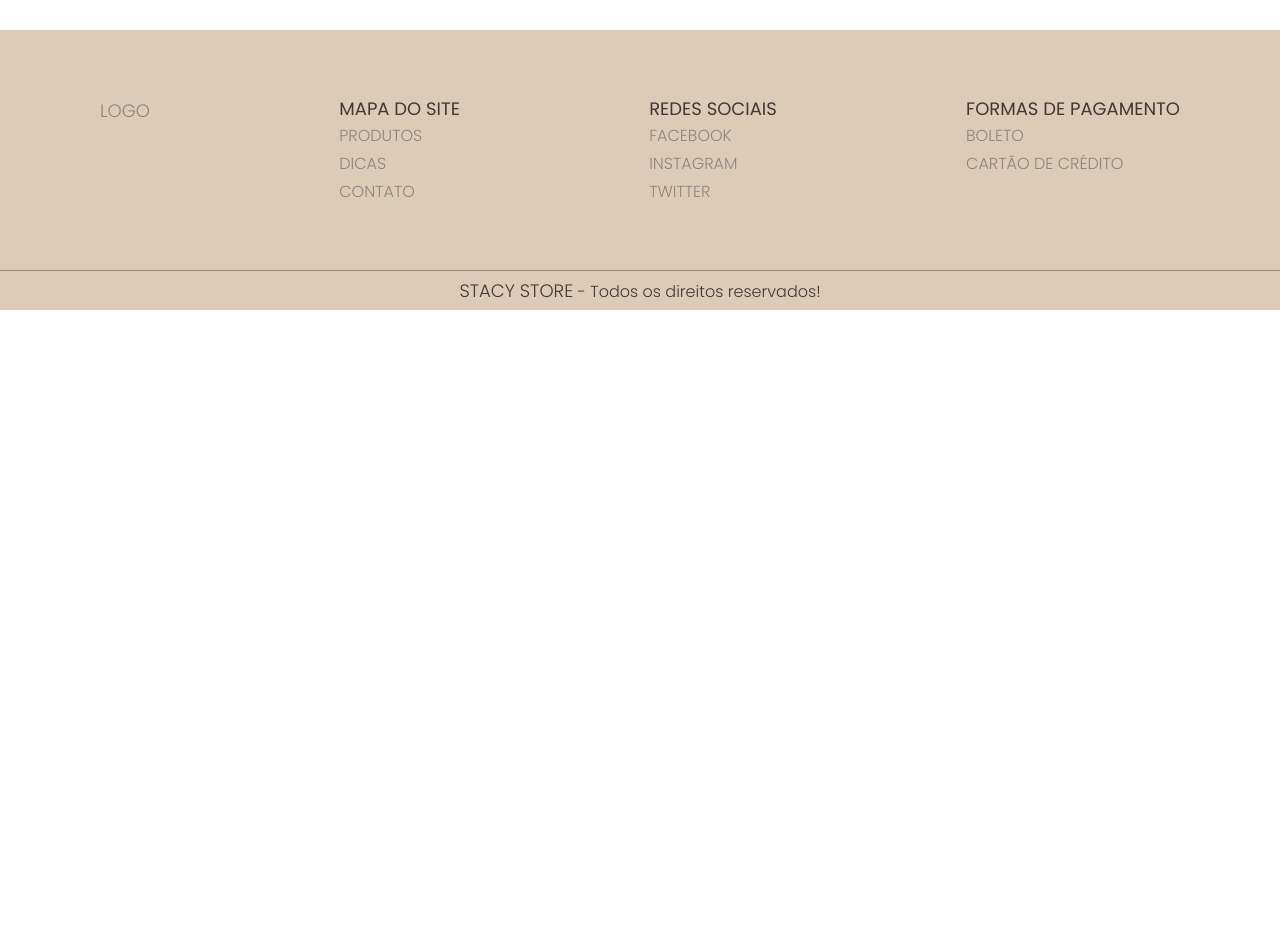
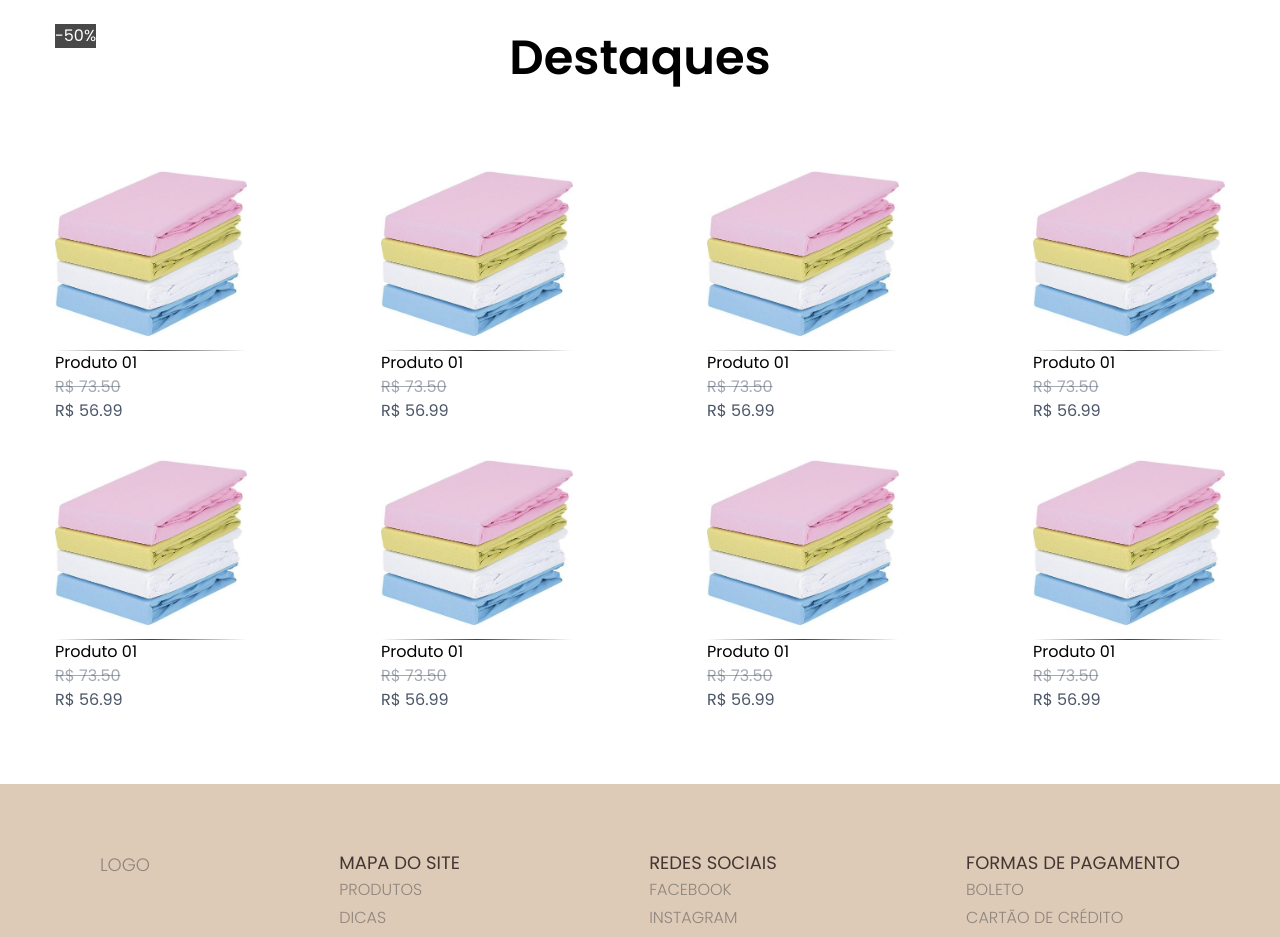
Before and after one commit to Th3mike/projeto-integrador, a Nuxt app: page / in a window 1280 px wide. Shown: the part 440-1377 px from the top of the page. Before the commit the page ends 800 px from the top, so only its background shows below. Built offline with nearby package versions, Linux system fonts and the light colour scheme.

Commit message:
Produtos adicionado ao index

```diff
--- /dev/null
+++ b/components/Produtos.vue
@@ -0,0 +1,114 @@
+<template>
+  <div>
+    <h1 class="text-center py-8 font-extrabold text-5xl">Destaques</h1>
+    <div class="grid grid-cols-4 gap-6 py-8 justify-items-center">
+      <div>
+        <p class="desconto">-50%</p>
+        <img
+          src="../assets/img/produtos/produto-01.jpg"
+          alt="PRODUTO"
+          class="h-48"
+        />
+        <hr class="estilo-hr" />
+        <p>Produto 01</p>
+        <s class="text-gray-700 text-opacity-50">R$ 73.50</s>
+        <p class="text-gray-700">R$ 56.99</p>
+      </div>
+      <div>
+        <img
+          src="../assets/img/produtos/produto-01.jpg"
+          alt="PRODUTO"
+          class="h-48"
+        />
+        <hr class="estilo-hr" />
+        <p>Produto 01</p>
+        <s class="text-gray-700 text-opacity-50">R$ 73.50</s>
+        <p class="text-gray-700">R$ 56.99</p>
+      </div>
+      <div>
+        <img
+          src="../assets/img/produtos/produto-01.jpg"
+          alt="PRODUTO"
+          class="h-48"
+        />
+        <hr class="estilo-hr" />
+        <p>Produto 01</p>
+        <s class="text-gray-700 text-opacity-50">R$ 73.50</s>
+        <p class="text-gray-700">R$ 56.99</p>
+      </div>
+      <div>
+        <img
+          src="../assets/img/produtos/produto-01.jpg"
+          alt="PRODUTO"
+          class="h-48"
+        />
+        <hr class="estilo-hr" />
+        <p>Produto 01</p>
+        <s class="text-gray-700 text-opacity-50">R$ 73.50</s>
+        <p class="text-gray-700">R$ 56.99</p>
+      </div>
+      <div>
+        <img
+          src="../assets/img/produtos/produto-01.jpg"
+          alt="PRODUTO"
+          class="h-48"
+        />
+        <hr class="estilo-hr" />
+        <p>Produto 01</p>
+        <s class="text-gray-700 text-opacity-50">R$ 73.50</s>
+        <p class="text-gray-700">R$ 56.99</p>
+      </div>
+      <div>
+        <img
+          src="../assets/img/produtos/produto-01.jpg"
+          alt="PRODUTO"
+          class="h-48"
+        />
+        <hr class="estilo-hr" />
+        <p>Produto 01</p>
+        <s class="text-gray-700 text-opacity-50">R$ 73.50</s>
+        <p class="text-gray-700">R$ 56.99</p>
+      </div>
+      <div>
+        <img
+          src="../assets/img/produtos/produto-01.jpg"
+          alt="PRODUTO"
+          class="h-48"
+        />
+        <hr class="estilo-hr" />
+        <p>Produto 01</p>
+        <s class="text-gray-700 text-opacity-50">R$ 73.50</s>
+        <p class="text-gray-700">R$ 56.99</p>
+      </div>
+      <div>
+        <img
+          src="../assets/img/produtos/produto-01.jpg"
+          alt="PRODUTO"
+          class="h-48"
+        />
+        <hr class="estilo-hr" />
+        <p>Produto 01</p>
+        <s class="text-gray-700 text-opacity-50">R$ 73.50</s>
+        <p class="text-gray-700">R$ 56.99</p>
+      </div>
+    </div>
+  </div>
+</template>
+<style>
+hr.estilo-hr {
+  border: 0;
+  height: 1px;
+  background-image: linear-gradient(
+    to right,
+    rgba(0, 0, 0, 0),
+    rgba(0, 0, 0, 0.75),
+    rgba(0, 0, 0, 0)
+  );
+}
+.desconto {
+  position: absolute;
+  bottom: 19.5rem;
+  background-color: rgba(0, 0, 0, 0.719);
+  color: white;
+}
+</style>
--- a/layouts/default.vue
+++ b/layouts/default.vue
@@ -2,6 +2,7 @@
   <div>
     <Header />
     <Nuxt />
+    <Produtos />
     <Footer />
   </div>
 </template>
```
Also changed, not shown: assets/img/produtos/produto-01.jpg (added), pages/index.vue (line endings or trailing spaces).
